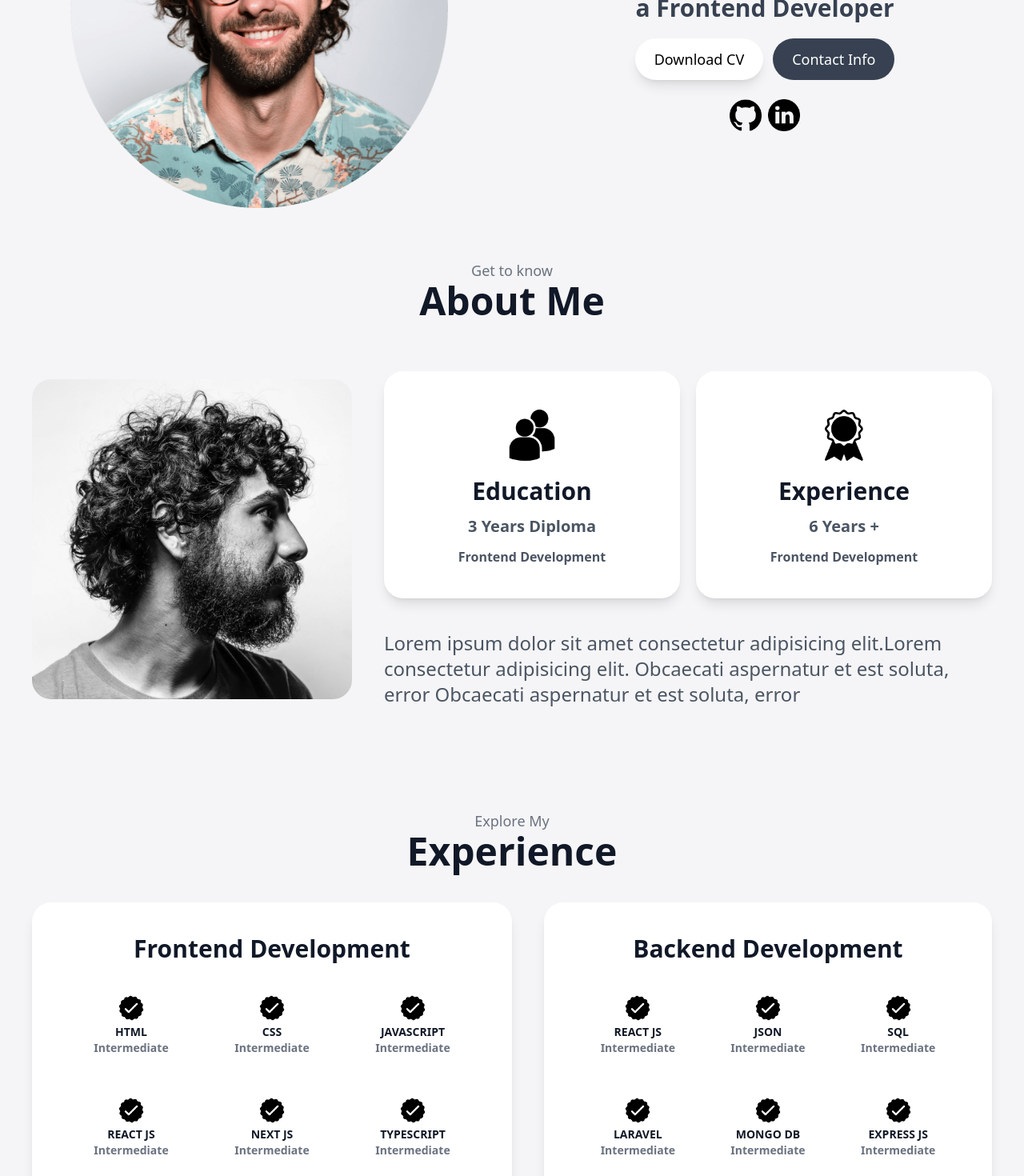
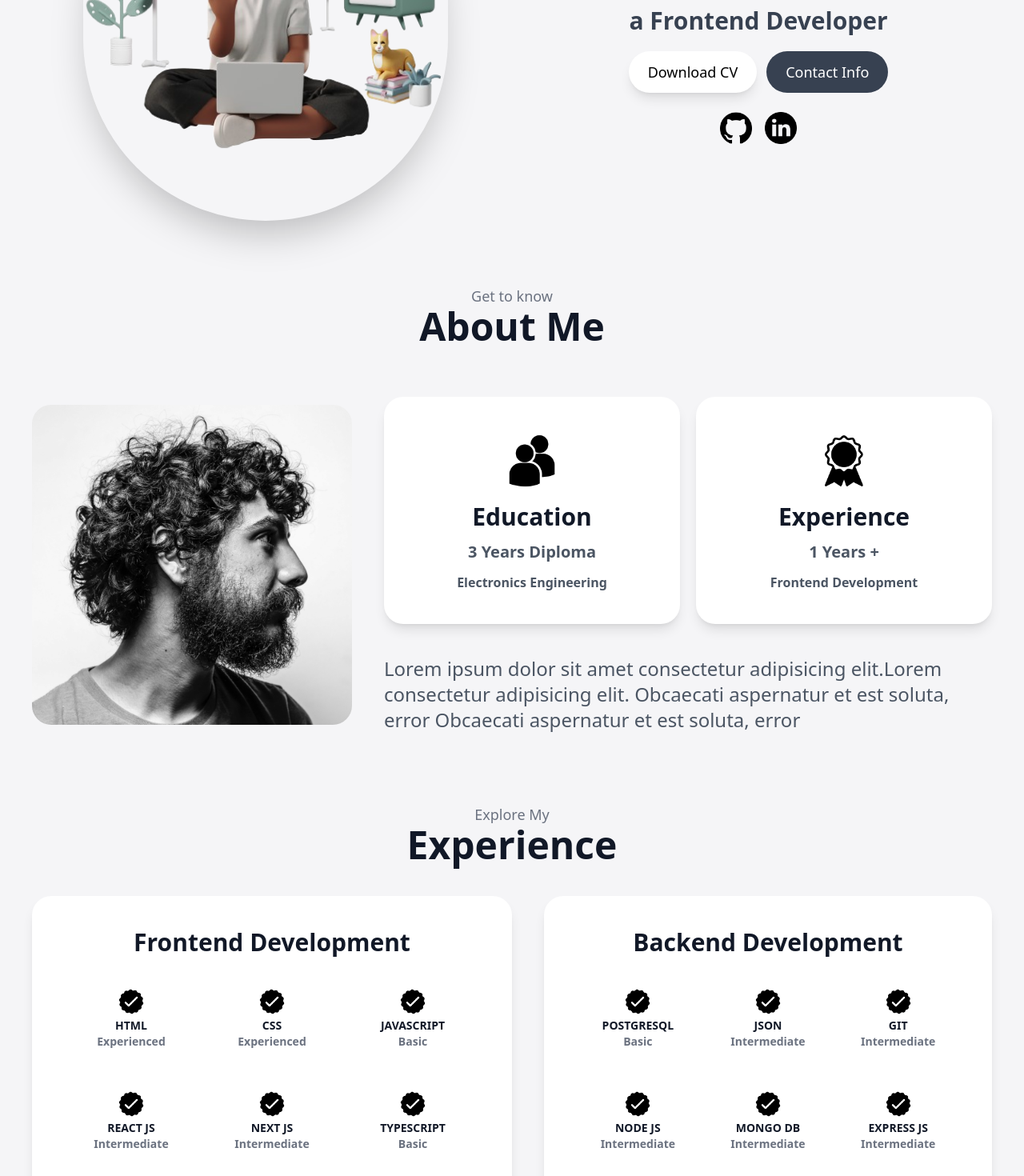
Before and after one commit to devakshayy/portfolio, a React (Vite) app: page / in a window 1280 px wide. Shown: the part 360-1830 px from the top of the page at 80% size. Built offline with nearby package versions, Linux system fonts and the light colour scheme.

Commit message:
all links added and profile changed

```diff
--- a/src/components/Header.jsx
+++ b/src/components/Header.jsx
@@ -1,8 +1,8 @@
 const Header = () => {
   return (
-     <header className="grid grid-cols-1 p-2 lg:grid-cols-2">
+     <header className="grid grid-cols-1 p-6 lg:grid-cols-2">
         <div className="sm:py-4 py-3 lg:px-20 md:px-15 flex justify-center items-center">
-          <img src="/profile-pic.png" alt="profile-pic" className="h-[200px] sm:h-[500px]" />
+          <img src="/myProfile1.png" alt="profile-pic" className="h-[200px] shadow-2xl sm:h-[500px] rounded-full" />
         </div>
         <div className="sm:p-10 flex justify-center items-center flex-col gap-3 sm:gap-5">
           <div className="sm:text-3xl text-lg font-bold text-gray-700">Hi I'm</div>
@@ -10,23 +10,39 @@ const Header = () => {
           <div className="sm:text-3xl text-lg font-bold text-gray-700">
             a Frontend Developer
           </div>
-          <div className="flex gap-2 sm:gap-3">
+          <div className="flex gap-2  sm:gap-3">
+            <a
+              href="/resume-example.pdf"
+              download={"resume-example.pdf"}
+              className="no-underline"
+              >
+
             <button
               className="card-hover p-2 sm:p-3 rounded-full px-2 sm:px-6 hover:bg-gray-800
                              text-sm  sm:text-lg     hover:text-white transtition duration-300"
             >
               Download CV
             </button>
+            </a>
+            <a
+              href="#contact"
+              >
             <button
+
               className="bg-gray-700 text-white hover:bg-gray-900
                             text-sm  sm:text-lg    px-3 sm:px-6 p-2 sm:p-3 rounded-full transition transform"
             >
               Contact Info
             </button>
+            </a>
           </div>
-          <div className="flex gap-2 mt-1">
-            <img src="/github.png" alt="github" className="h-7 sm:h-10" />
-            <img src="/linkedin.png" alt="linkedin" className="h-7 sm:h-10" />
+          <div className="flex gap-4 mt-1">
+            <a href="https://github.com/devakshayy">
+              <img src="/github.png" alt="github" className="h-7 sm:h-10" />
+            </a>
+            <a href="https://www.linkedin.com/in/akshayparamasivan/">
+              <img src="/linkedin.png" alt="linkedin" className="h-7 sm:h-10" />
+            </a>
           </div>
         </div>
       </header>
--- /dev/null
+++ b/src/components/MobNavLinks.jsx
@@ -0,0 +1,32 @@
+import React from "react";
+
+const MobNavLinks = ({ closeNav }) => {
+  return (
+    <div className="Navcard-container">
+      <ul className="Navcard-ul">
+        <li>
+          <a href="/" onClick={closeNav} className="links">
+            HOME
+          </a>
+        </li>
+        <li>
+          <a href="#experience" onClick={closeNav} className="links">
+            EXPERIENCES
+          </a>
+        </li>
+        <li>
+          <a href="#projects" onClick={closeNav} className="links">
+            PROJECTS
+          </a>
+        </li>
+        <li>
+          <a href="#contact" onClick={closeNav} className="links">
+            CONTACT
+          </a>
+        </li>
+      </ul>
+    </div>
+  );
+};
+
+export default MobNavLinks;
--- a/src/index.css
+++ b/src/index.css
@@ -4,11 +4,26 @@
 
 @layer components {
     .card-hover {
-        @apply bg-white relative shadow-lg overflow-hidden transform
-        transition-transform duration-300 hover:scale-102 hover:shadow-2xl
+        @apply bg-white relative shadow-lg overflow-hidden
+        transform transition-transform duration-300
+        hover:scale-102 hover:shadow-2xl
     }
     .project-btn {
-        @apply shadow-md rounded-2xl p-2 text-sm sm:text-xl text-gray-900
-        bg-[#c7c7c7] hover:text-white transition
+        @apply shadow-md rounded-2xl p-2 text-sm sm:text-xl
+         text-gray-900 bg-[#c7c7c7] hover:text-white
+         transition
+    }
+    /* mobileNavLinks */
+    .Navcard-container {
+        @apply absolute px-12 py-6 right-0 top-14 backdrop-blur-lg
+        h-screen z-10 w-screen
+    }
+    .Navcard-ul {
+        @apply flex flex-col gap-8 items-end
+        transition-all duration-300 ease-in-out
+    }
+    .links {
+        @apply text-sm text-gray-900
+         transition  hover:text-red-700
     }
 }
--- a/src/pages/About.jsx
+++ b/src/pages/About.jsx
@@ -1,6 +1,6 @@
 const About = () => {
   return (
-    <div className="about p-7 lg:p-10  text-center" id="about">
+    <div className="about pt-28 px-6 lg:px-10 lg:pt-10  text-center" id="about">
     <div className="text-gray-500 text-sm sm:text-lg">Get to know</div>
     <div className="text-gray-900 text-2xl sm:text-5xl pb-4 font-bold">About Me</div>
     <div className="flex flex-col lg:flex-row lg:justify-start lg:items-center gap-5 lg:gap-10 py-2">
@@ -11,12 +11,12 @@ const About = () => {
             <img src="/education.png" className="h-16 sm:h-20" />
             <div className="text-3xl font-bold text-gray-900">Education</div>
             <div className="text-xl font-semibold text-gray-600">3 Years Diploma</div>
-            <div className="text-md font-semibold text-gray-600">Frontend Development</div>
+            <div className="text-md font-semibold text-gray-600">Electronics Engineering</div>
           </div>
           <div className="card-hover rounded-3xl p-10 flex flex-col gap-3 justify-center items-center">
             <img src="/experience.png" className="h-16 sm:h-20" />
             <div className="text-3xl font-bold text-gray-900">Experience</div>
-            <div className="text-xl font-semibold text-gray-600">6 Years +</div>
+            <div className="text-xl font-semibold text-gray-600">1 Years +</div>
             <div className="text-md font-semibold text-gray-600">Frontend Development</div>
           </div>
         </div>
--- a/src/pages/Experience.jsx
+++ b/src/pages/Experience.jsx
@@ -1,6 +1,6 @@
 const Experience = () => {
   return (
-    <div className="experience text-center p-5 lg:p-10 gap-5 lg:gap-10 " id="experience">
+    <div className="experience text-center p-6 lg:p-10 gap-5 lg:gap-10 " id="experience">
     <div className="text-gray-500 text-lg">Explore My</div>
     <div className="text-gray-900  text-3xl sm:text-5xl font-bold">Experience</div>
     <div className="grid grid-cols-1 lg:grid-cols-2 space-y-10 lg:space-y-0 lg:space-x-10 py-10">
@@ -12,21 +12,21 @@ const Experience = () => {
             <div className="flex flex-col justify-center items-center">
             <img src="/checkmark.png" className="h-10" />
               <div className="text-gray-900 text-sm font-bold">HTML</div>
-              <div className="text-gray-500 text-xs  sm:text-sm font-semibold">Intermediate</div>
+              <div className="text-gray-500 text-xs  sm:text-sm font-semibold">Experienced</div>
             </div>
           </div>
           <div className="flex justify-between  items-center gap-3 p-5">
             <div className="flex flex-col justify-center items-center">
             <img src="/checkmark.png" className="h-10" />
               <div className="text-gray-900 text-sm  font-bold">CSS</div>
-              <div className="text-gray-500 text-xs  sm:text-sm font-semibold">Intermediate</div>
+              <div className="text-gray-500 text-xs  sm:text-sm font-semibold">Experienced</div>
             </div>
           </div>
           <div className="flex justify-between  items-center gap-3 p-5">
             <div className="flex flex-col justify-center items-center">
             <img src="/checkmark.png" className="h-10" />
               <div className="text-gray-900 text-sm  font-bold">JAVASCRIPT</div>
-              <div className="text-gray-500 text-xs  sm:text-sm font-semibold">Intermediate</div>
+              <div className="text-gray-500 text-xs  sm:text-sm font-semibold">Basic</div>
             </div>
           </div>
           <div className="flex justify-between  items-center gap-3 p-5">
@@ -47,7 +47,7 @@ const Experience = () => {
             <div className="flex flex-col justify-center items-center">
             <img src="/checkmark.png" className="h-10" />
               <div className="text-gray-900 text-sm  font-bold">TYPESCRIPT</div>
-              <div className="text-gray-500 text-xs  sm:text-sm  font-semibold">Intermediate</div>
+              <div className="text-gray-500 text-xs  sm:text-sm  font-semibold">Basic</div>
             </div>
           </div>
 
@@ -61,8 +61,8 @@ const Experience = () => {
           <div className="flex justify-between  items-center gap-3 p-5">
             <div className="flex flex-col justify-center items-center">
             <img src="/checkmark.png" className="h-10" />
-              <div className="text-gray-900 text-sm  font-bold">REACT JS</div>
-              <div className="text-gray-500 text-xs  sm:text-sm font-semibold">Intermediate</div>
+              <div className="text-gray-900 text-sm  font-bold">POSTGRESQL</div>
+              <div className="text-gray-500 text-xs  sm:text-sm font-semibold">Basic</div>
             </div>
           </div>
           <div className="flex justify-between  items-center gap-3 p-5">
@@ -75,14 +75,14 @@ const Experience = () => {
           <div className="flex justify-between  items-center gap-3 p-5">
             <div className="flex flex-col justify-center items-center">
             <img src="/checkmark.png" className="h-10" />
-              <div className="text-gray-900 text-sm font-bold">SQL</div>
+              <div className="text-gray-900 text-sm font-bold">GIT</div>
               <div className="text-gray-500 text-xs  sm:text-sm font-semibold">Intermediate</div>
             </div>
           </div>
           <div className="flex justify-between  items-center gap-3 p-5">
             <div className="flex flex-col justify-center items-center">
             <img src="/checkmark.png" className="h-10" />
-              <div className="text-gray-900 text-sm  font-bold">LARAVEL</div>
+              <div className="text-gray-900 text-sm  font-bold">NODE JS</div>
               <div className="text-gray-500 text-xs  sm:text-sm  font-semibold">Intermediate</div>
             </div>
           </div>
--- a/src/pages/Projects.jsx
+++ b/src/pages/Projects.jsx
@@ -2,7 +2,7 @@ import React from 'react'
 
 const Projects = () => {
   return (
-      <div className=" p-5 sm:p-10 text-center" id='projects'>
+      <div className=" p-10 sm:p-10 text-center" id='projects'>
         <div className="text-gray-500 text-sm sm:text-lg">Browse my recent</div>
         <div className="text-gray-900 text-4xl sm:text-5xl font-bold">Projects</div>
         <div className="grid grid-cols-1 lg:grid-cols-3 py-6 gap-6 sm:gap-10">
```
Also changed, not shown: src/components/Navbar.jsx (+51 -5 lines), src/pages/Contact.jsx (+46 -32 lines), public/myProfile1.png (added).
